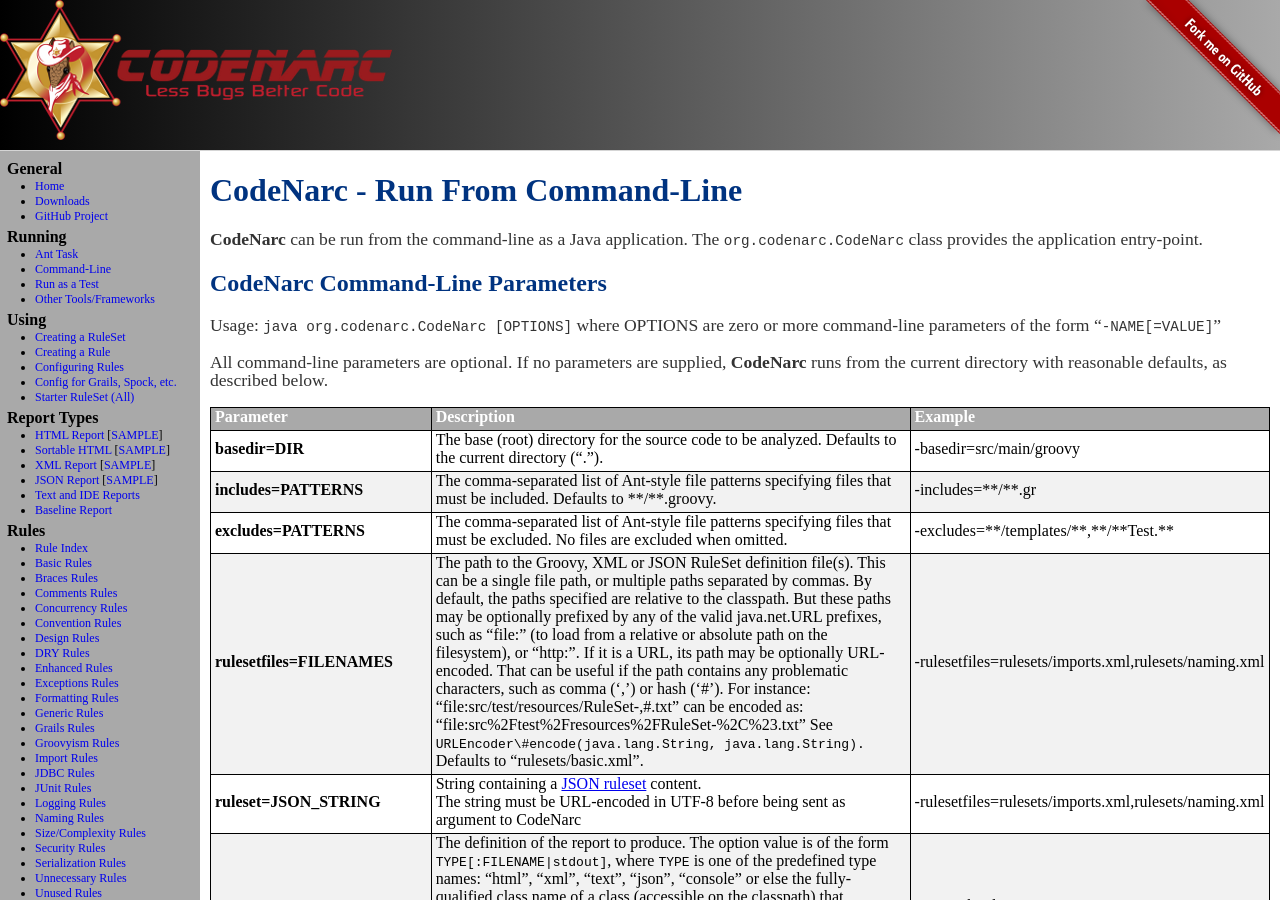
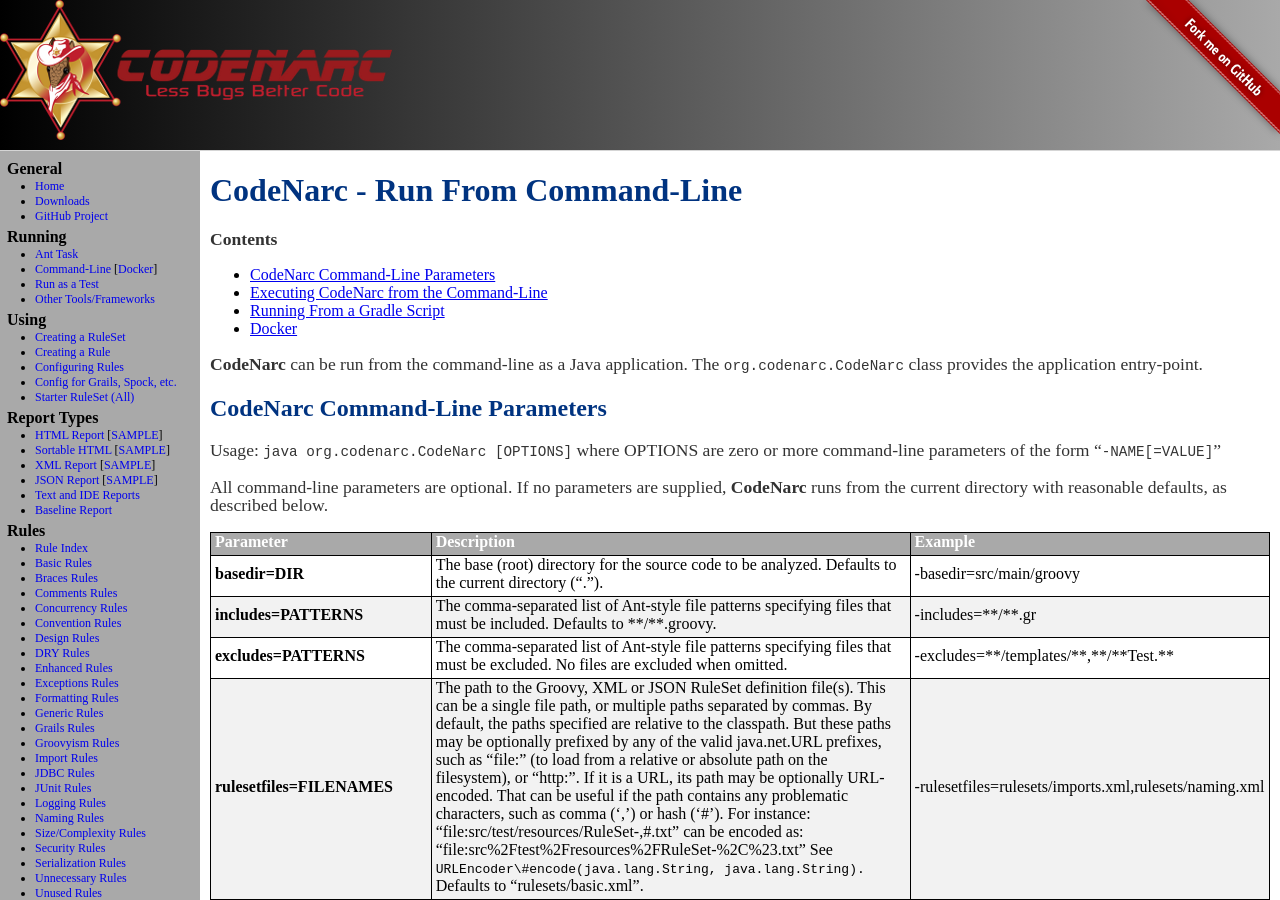
Before and after one commit to CodeNarc/CodeNarc, a Jekyll site: the page built from codenarc-command-line.md, in a window 1280 px wide and 900 px high. Built offline with Jekyll 4.4.1, drawn with Linux system fonts in a browser that asks for light colours; some of the changed text lies outside the part shown.

Commit message:
#573: Update docs re: Docker image

````diff
--- a/_layouts/default.html
+++ b/_layouts/default.html
@@ -28,7 +28,7 @@
     <h2>Running</h2>
     <ul>
         <li><a href="./codenarc-ant-task.html">Ant Task</a></li>
-        <li><a href="./codenarc-command-line.html">Command-Line</a></li>
+        <li><a href="./codenarc-command-line.html">Command-Line</a> [<a href="./codenarc-docker.html">Docker</a>]</li>
         <li><a href="./codenarc-run-as-a-test.html">Run as a Test</a></li>
         <li><a href="./codenarc-other-tools-frameworks.html">Other Tools/Frameworks</a></li>
     </ul>
--- a/codenarc-command-line.md
+++ b/codenarc-command-line.md
@@ -4,6 +4,12 @@ title: CodeNarc Command Line
 ---
 
 # CodeNarc - Run From Command-Line
+
+**Contents**
+ * [CodeNarc Command-Line Parameters](#codenarc-command-line-parameters)
+ * [Executing CodeNarc from the Command-Line](#executing-codenarc-from-the-command-line)
+ * [Running From a Gradle Script](#running-from-a-gradle-script)
+ * [Docker](#docker)
 
 **CodeNarc** can be run from the command-line as a Java application. The `org.codenarc.CodeNarc`
 class provides the application entry-point.
@@ -88,3 +94,7 @@ Here is an example Gradle script to run CodeNarc using its command-line interfac
         args "-rulesetfiles=file:codenarc.ruleset"
     }
 ```
+
+## Docker
+
+See [CodeNarc - Docker](./codenarc-docker.html).
````
Also changed, not shown: codenarc-docker.md (added, +32 -0 lines), codenarc-other-tools-frameworks.md (+4 -0 lines).
